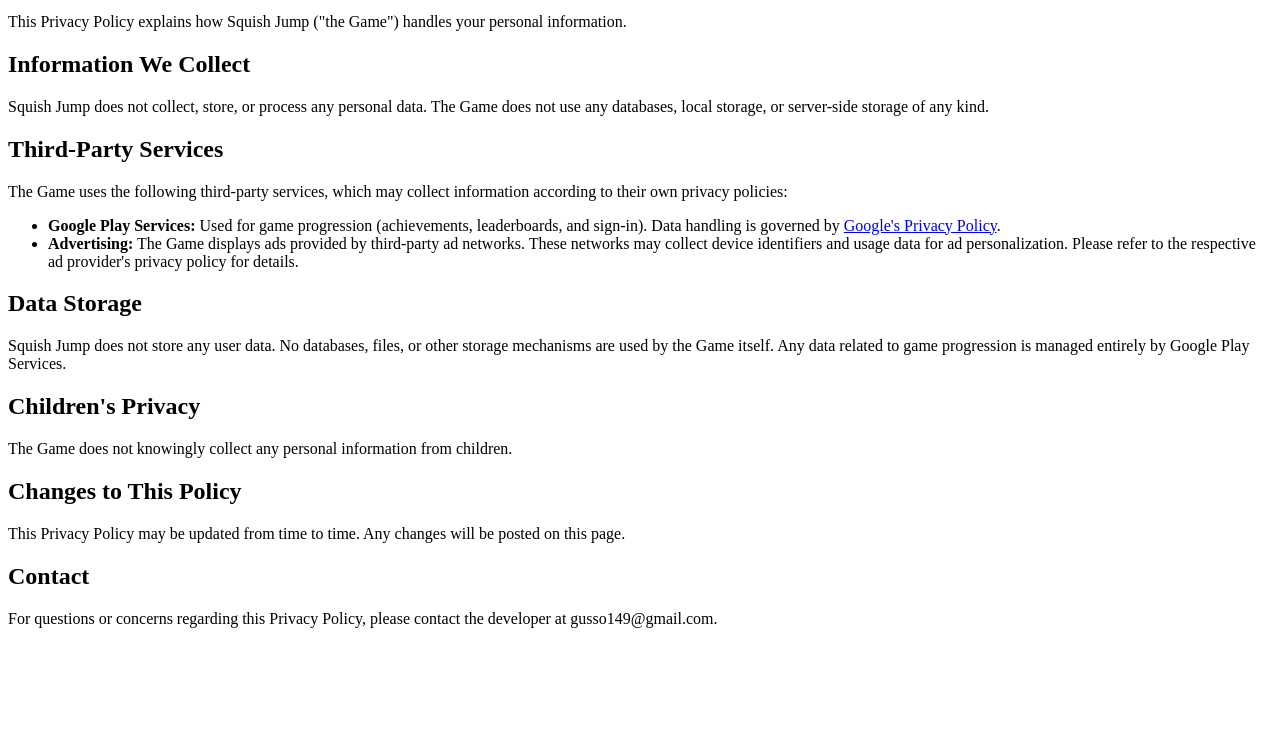
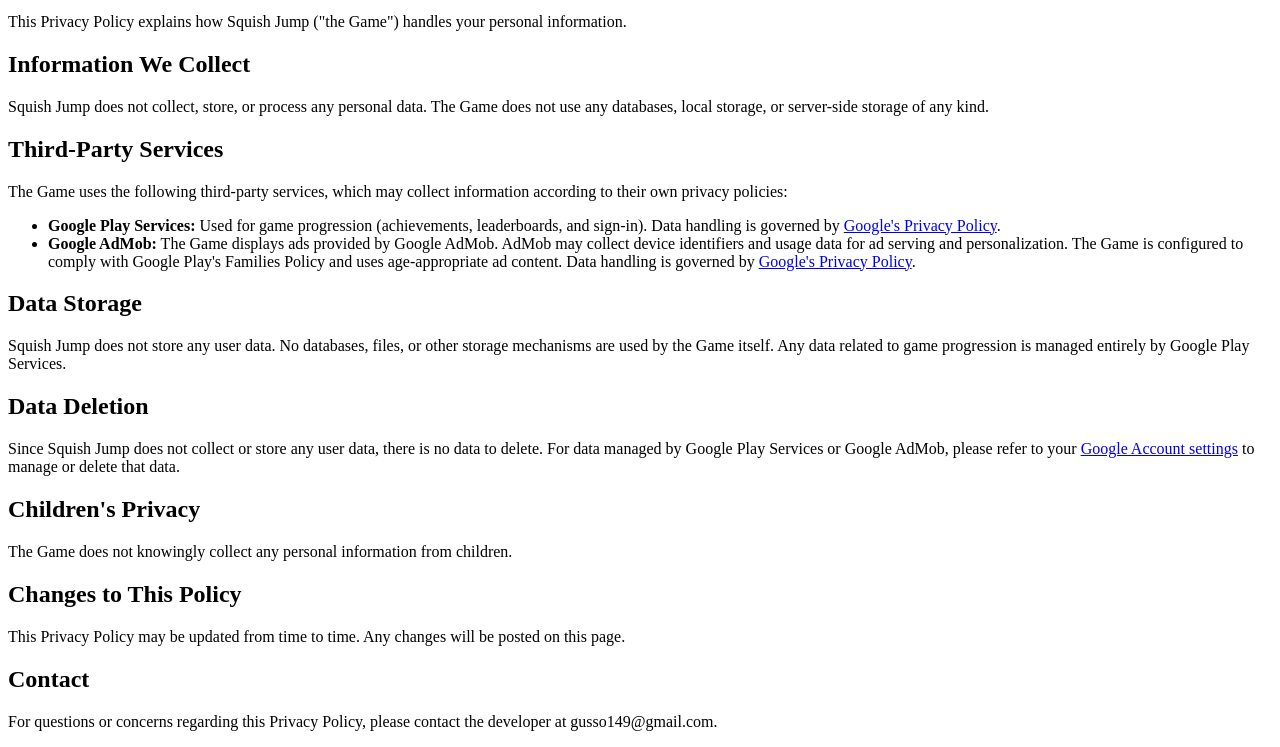
Before and after one commit to gusso149/squishjump, a plain HTML site: page docs/privacy/index.html in a window 1280 px wide. Shown: the part 101-848 px from the top of the page. Before the commit the page ends 800 px from the top, so only its background shows below. Drawn offline with Linux system fonts and the light colour scheme.

Commit message:
Add data deletion section and specify Google AdMob for ads

```diff
--- a/docs/privacy/index.html
+++ b/docs/privacy/index.html
@@ -20,12 +20,16 @@
 
   <ul>
     <li><strong>Google Play Services:</strong> Used for game progression (achievements, leaderboards, and sign-in). Data handling is governed by <a href="https://policies.google.com/privacy">Google's Privacy Policy</a>.</li>
-    <li><strong>Advertising:</strong> The Game displays ads provided by third-party ad networks. These networks may collect device identifiers and usage data for ad personalization. Please refer to the respective ad provider's privacy policy for details.</li>
+    <li><strong>Google AdMob:</strong> The Game displays ads provided by Google AdMob. AdMob may collect device identifiers and usage data for ad serving and personalization. The Game is configured to comply with Google Play's Families Policy and uses age-appropriate ad content. Data handling is governed by <a href="https://policies.google.com/privacy">Google's Privacy Policy</a>.</li>
   </ul>
 
   <h2>Data Storage</h2>
 
   <p>Squish Jump does not store any user data. No databases, files, or other storage mechanisms are used by the Game itself. Any data related to game progression is managed entirely by Google Play Services.</p>
+
+  <h2>Data Deletion</h2>
+
+  <p>Since Squish Jump does not collect or store any user data, there is no data to delete. For data managed by Google Play Services or Google AdMob, please refer to your <a href="https://myaccount.google.com/data-and-privacy">Google Account settings</a> to manage or delete that data.</p>
 
   <h2>Children's Privacy</h2>
 
```
